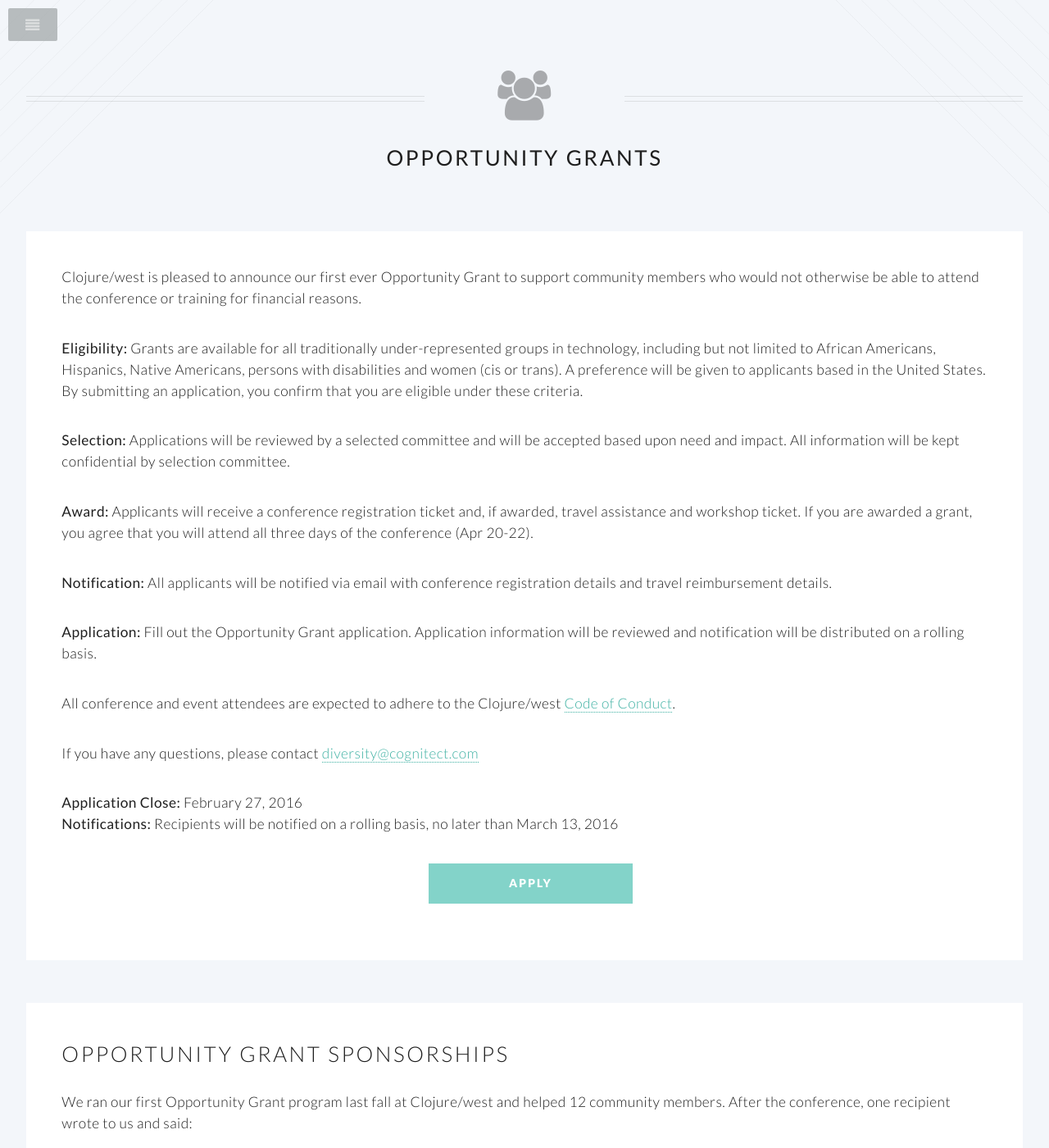
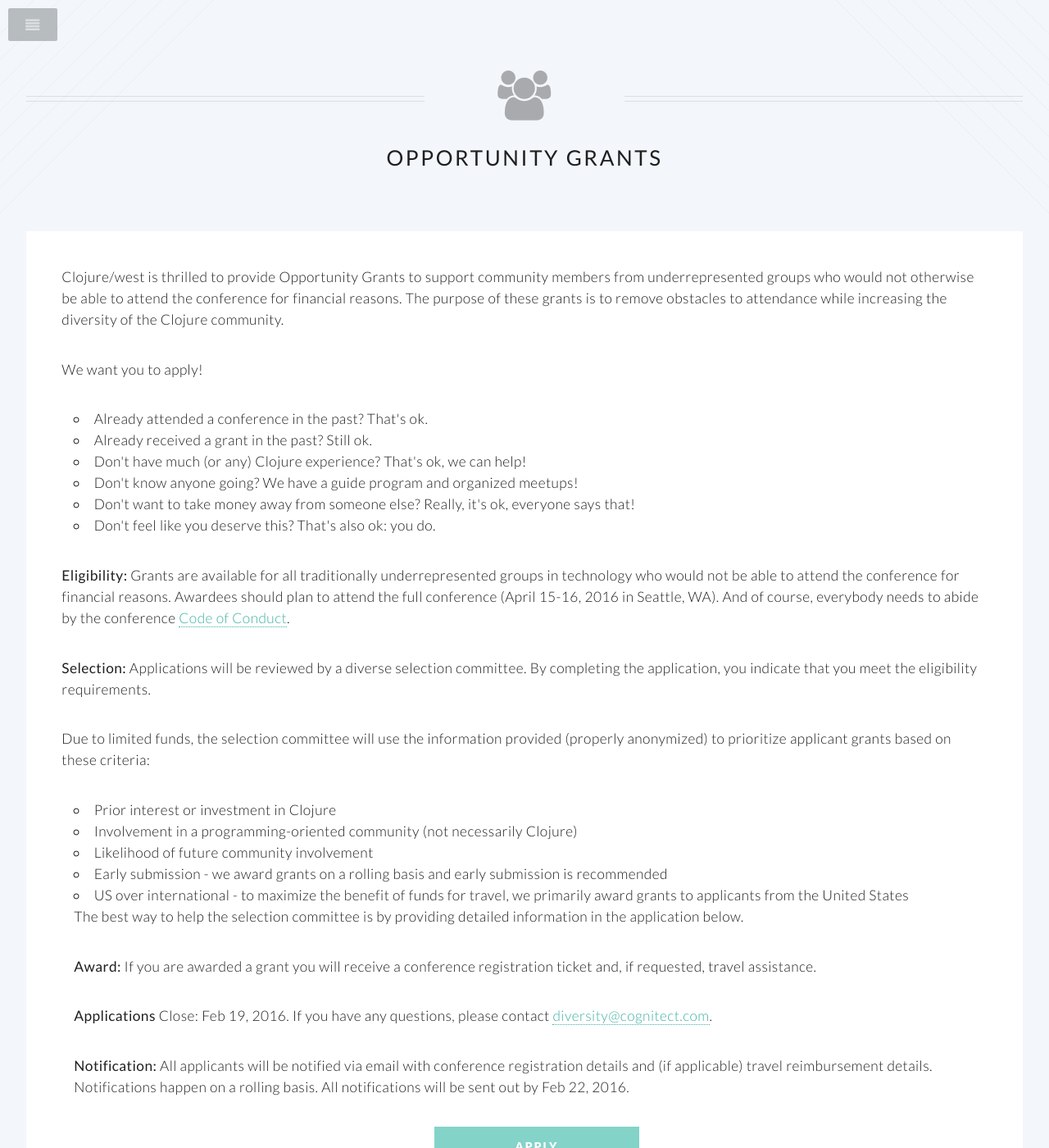
Before and after one commit to clojurewest/clojurewest.github.io, a Jekyll site: the page built from opportunity.html, in a window 1280 px wide and 1400 px high. Shown: the whole window at 82% size. Built offline with Jekyll 4.4.1, drawn with Linux system fonts in a browser that asks for light colours; some of the changed text lies outside the part shown.

Commit message:
update grant page

```diff
--- a/opportunity.html
+++ b/opportunity.html
@@ -18,28 +18,43 @@
 						<div class="content">
 								<section>
 
-<p>Clojure/west is pleased to announce our first ever Opportunity Grant to support community members who would not otherwise be able to attend the conference or training for financial reasons.</p>
+<p>Clojure/west is thrilled to provide Opportunity Grants to support community members from underrepresented groups who would not otherwise be able to attend the conference for financial reasons. The purpose of these grants is to remove obstacles to attendance while increasing the diversity of the Clojure community.</p>
 
-<p><strong>Eligibility:</strong> Grants are available for all traditionally under-represented groups in technology, including but not limited to African Americans, Hispanics, Native Americans, persons with disabilities and women (cis or trans). A preference will be given to applicants based in the United States. By submitting an application, you confirm that you are eligible under these criteria.</p>
+<p>We want you to apply!<br/>
+<ul>
+<li>Already attended a conference in the past? <em>That's ok.</em></li>
+<li>Already received a grant in the past? Still ok.</em></li>
+<li>Don't have much (or any) Clojure experience? <em>That's ok, we can help!</em></li>
+<li>Don't know anyone going? <em>We have a guide program and organized meetups!</em></li>
+<li>Don't want to take money away from someone else? <em>Really, it's ok, everyone says that!</em></li>
+<li>Don't feel like you deserve this? <em>That's also ok: you do.</em></li>
+</ul>
+</p>
 
-<p><strong>Selection:</strong> Applications will be reviewed by a selected committee and will be accepted based upon need and impact. All information will be kept confidential by selection committee.</p>
+<p><strong>Eligibility:</strong> Grants are available for all traditionally underrepresented groups in technology who would not be able to attend the conference for financial reasons. Awardees should plan to attend the full conference (April 15-16, 2016 in Seattle, WA). And of course, everybody needs to abide by the conference <a href="http://clojurewest.org/policies">Code of Conduct</a>.</p>
 
-<p><strong>Award:</strong> Applicants will receive a conference registration ticket and, if awarded, travel assistance and workshop ticket. If you are awarded a grant, you agree that you will attend all three days of the conference (Apr 20-22).</p>
+<p><strong>Selection:</strong> Applications will be reviewed by a diverse selection committee. By completing the application, you indicate that you meet the eligibility requirements.</p>
 
-<p><strong>Notification:</strong> All applicants will be notified via email with conference registration details and travel reimbursement details.</p>
+<p>Due to limited funds, the selection committee will use the information provided (properly anonymized) to prioritize applicant grants based on these criteria:</p>
 
-<p><strong>Application:</strong> Fill out the Opportunity Grant application. Application information will be reviewed and notification will be distributed on a rolling basis.</p>
+<ul>
+<li>Prior interest or investment in Clojure</li>
+<li>Involvement in a programming-oriented community (not necessarily Clojure)</li>
+<li>Likelihood of future community involvement</li>
+<li>Early submission - we award grants on a rolling basis and early submission is recommended</li>
+<li>US over international - to maximize the benefit of funds for travel, we primarily award grants to applicants from the United States</li>
 
-<p>All conference and event attendees are expected to adhere to the Clojure/west <a href="http://clojurewest.org/policies">Code of Conduct</a>.</p>
+<p>The best way to help the selection committee is by providing detailed information in the application below.</p>
 
-<p>If you have any questions, please contact <a href="mailto:diversity@cognitect.com">diversity@cognitect.com</a></p>
+<p><strong>Award:</strong> If you are awarded a grant you will receive a conference registration ticket and, if requested, travel assistance.</p>
 
-<p><strong>Application Close:</strong> February 27, 2016<br/>
-<strong>Notifications:</strong> Recipients will be notified on a rolling basis, no later than March 13, 2016</p>
+<p><strong>Applications</strong> Close: Feb 19, 2016. If you have any questions, please contact <a href="mailto:diversity@cognitect.com">diversity@cognitect.com</a>.</p>
+
+<p><strong>Notification:</strong> All applicants will be notified via email with conference registration details and (if applicable) travel reimbursement details. Notifications happen on a rolling basis. All notifications will be sent out by Feb 22, 2016.</p>
 
 <center>
 					<ul class="buttons">
-					  <li><a href="https://cognitect.wufoo.com/forms/clojurewest-opportunity-grants/" class="button special">apply</a></li>
+					  <li><a href="https://cognitect.wufoo.com/forms/clojurewest-2016-opportunity-grants/" class="button special">apply</a></li>
 					</ul>
 				</center>
 
@@ -56,11 +71,11 @@
 
 <h2>Opportunity Grant Sponsorships</h2>
 
-<p>We ran our first Opportunity Grant program last fall at Clojure/west and helped 12 community members. After the conference, one recipient wrote to us and said:</p>
+<p>At last year's conference, our Opportunity Grant program helped 12 community members attend the conference. A previous Opportunity Grant recipient said:</p>
 
-<blockquote>“This single event might have changed the course of my career as an aspiring software engineer.”<br/>-- David V.</blockquote>
+<blockquote>“This single event might have changed the course of my career as an aspiring software engineer.”<br/></blockquote>
 
-<p>For Clojure/west we would like to support 25 community members and will need at least $25,000 to reach our goal. We’ve currently raised $6,415 and have a ways to go. Every contribution helps to make a difference in our community! Here’s how your company can help:</p>
+<p>For Clojure/west 2016 we would like to support 25 community members at an approximate cost of $25,000. We’ve currently raised $6,000 and have a ways to go. Every contribution helps to make a difference in our community! Here’s how your company can help:</p>
 
 <section class="wrapper style1 container special">
 <table border="1" cellpadding="2">
@@ -102,8 +117,6 @@
 <p>Individuals will also be able to contribute via our registration page when it's available, regardless of whether you are attending.</p>
 
 <p>To participate: email <a href="mailto:events@cognitect.com">events@cognitect.com</a></p>
-
-
 					  </section>
 					</div>
 			</section>
```
